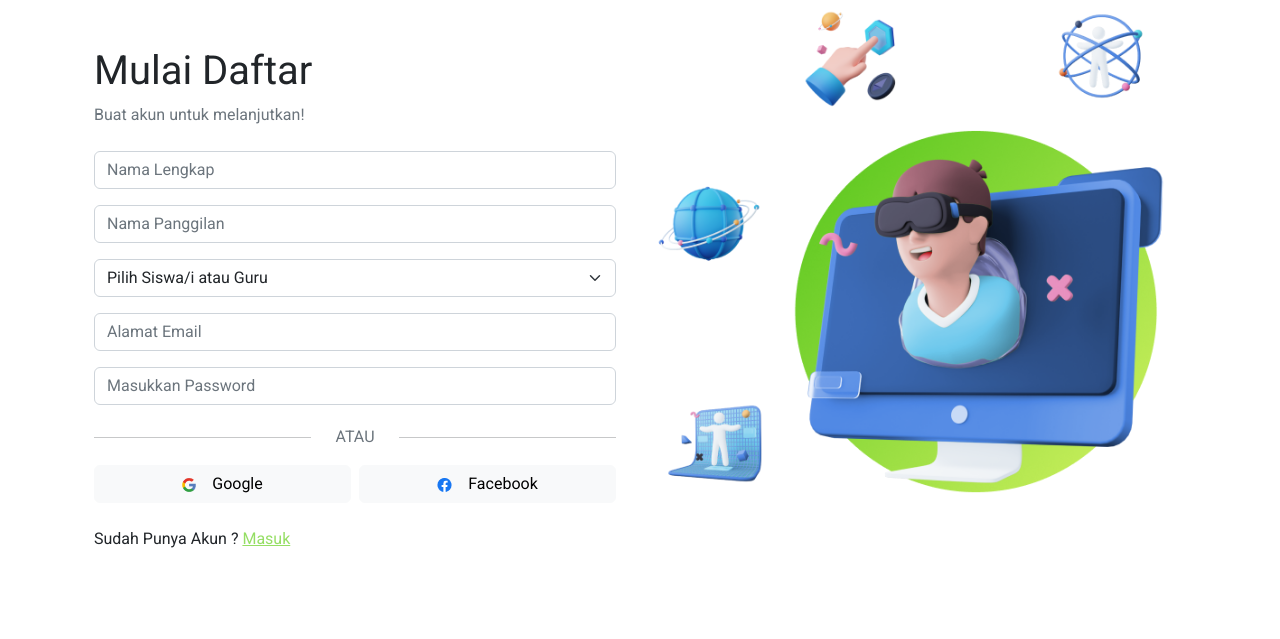
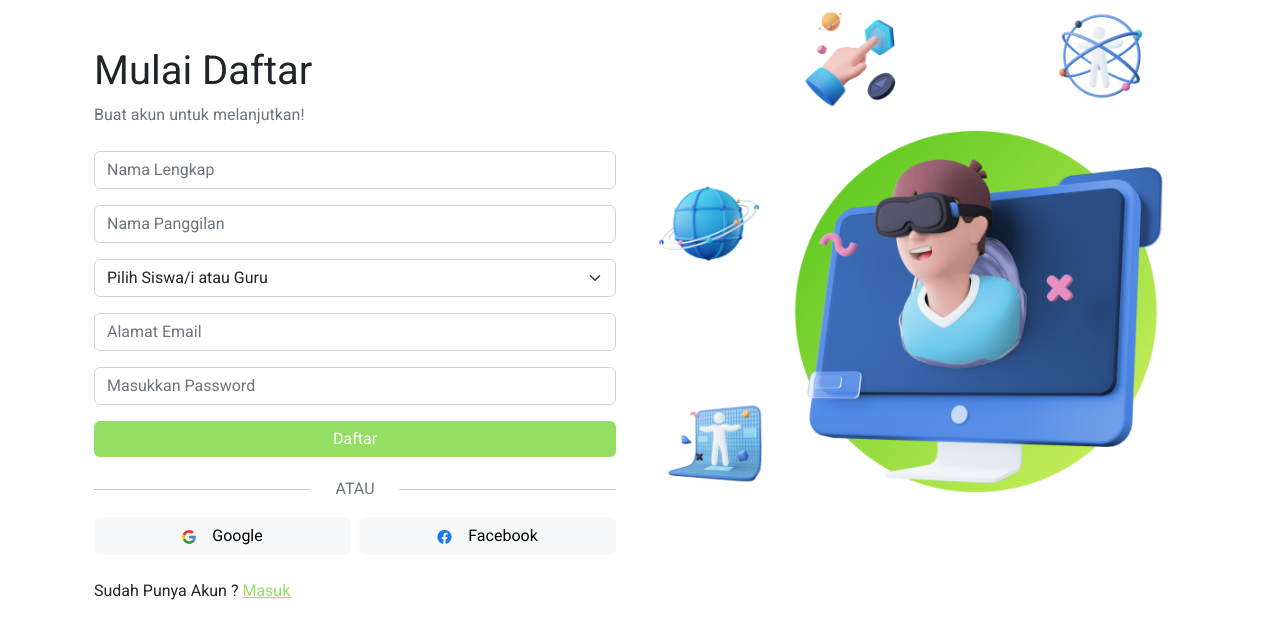
Before and after one commit to aliffadhil28/islamic_learning, a Laravel app: page /register in a window 1280 px wide. Shown: the part 111-750 px from the top of the page. Run offline with Laravel 9, Linux system fonts and the light colour scheme.

Commit message:
add: btn submit auth

```diff
--- a/resources/views/auth/login.blade.php
+++ b/resources/views/auth/login.blade.php
@@ -40,6 +40,9 @@
                             <input class="form-control" type="password" name="password" id="password"
                                 placeholder="Masukkan Password">
                         </div>
+                        <div class="mb-3">
+                            <button type="submit" class="btn btn-success border-0 w-100" style="background-color:#95de64">Masuk</button>
+                        </div>
                     </form>
                     <div class="d-flex">
                         <hr class="flex-grow-1">
--- a/resources/views/auth/register.blade.php
+++ b/resources/views/auth/register.blade.php
@@ -57,6 +57,9 @@
                             <input class="form-control" type="password" name="password" id="password"
                                 placeholder="Masukkan Password">
                         </div>
+                        <div class="mb-3">
+                            <button type="submit" class="btn btn-success border-0 w-100" style="background-color:#95de64">Daftar</button>
+                        </div>
                     </form>
                     <div class="d-flex">
                         <hr class="flex-grow-1">
--- a/routes/web.php
+++ b/routes/web.php
@@ -22,8 +22,6 @@ Route::get('/', function () {
 
 Route::get('/home',[GuestController::class,'index'])->name('home');
 
-Route::get('/home',[GuestController::class,'index'])->name('home');
-
 Route::get('/login', [AuthController::class, 'index'])->name('login');
 Route::get('/register', [AuthController::class, 'register'])->name('register');
 
```
